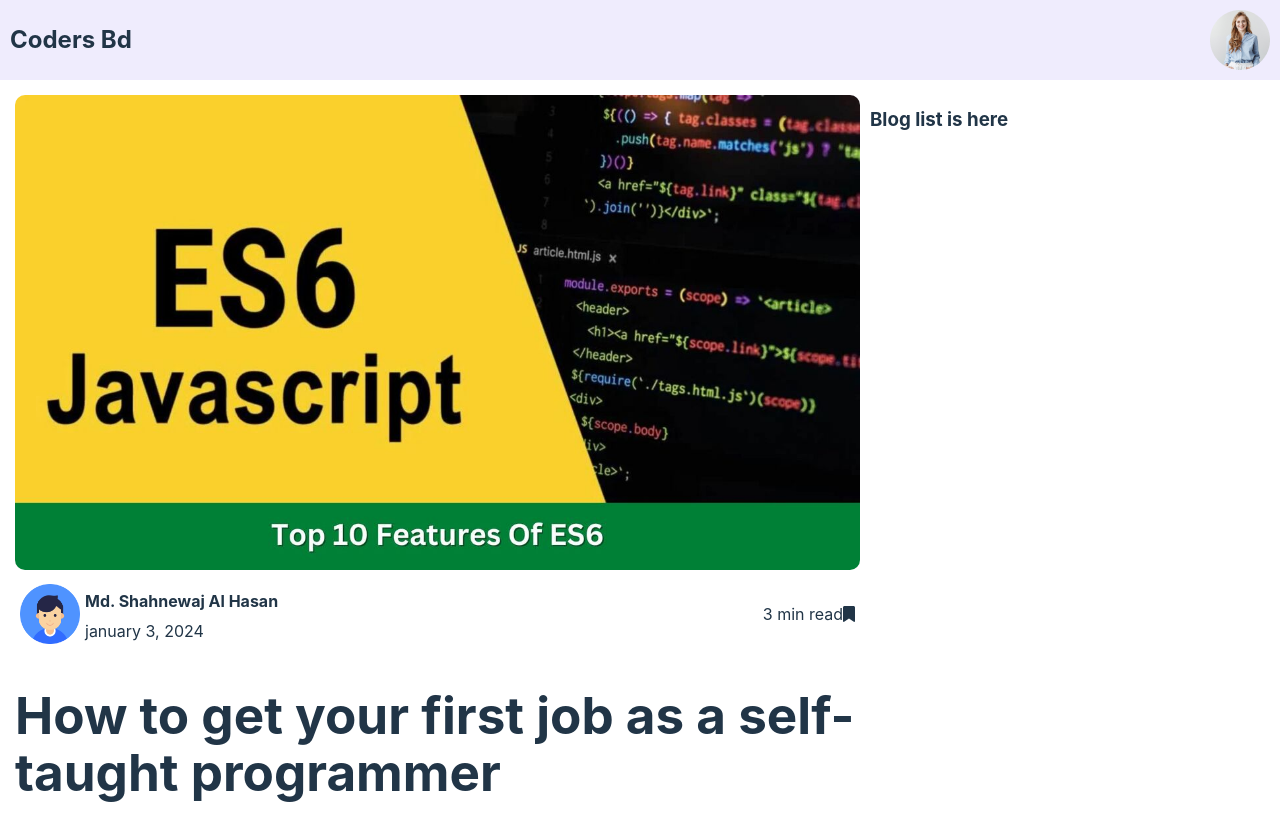
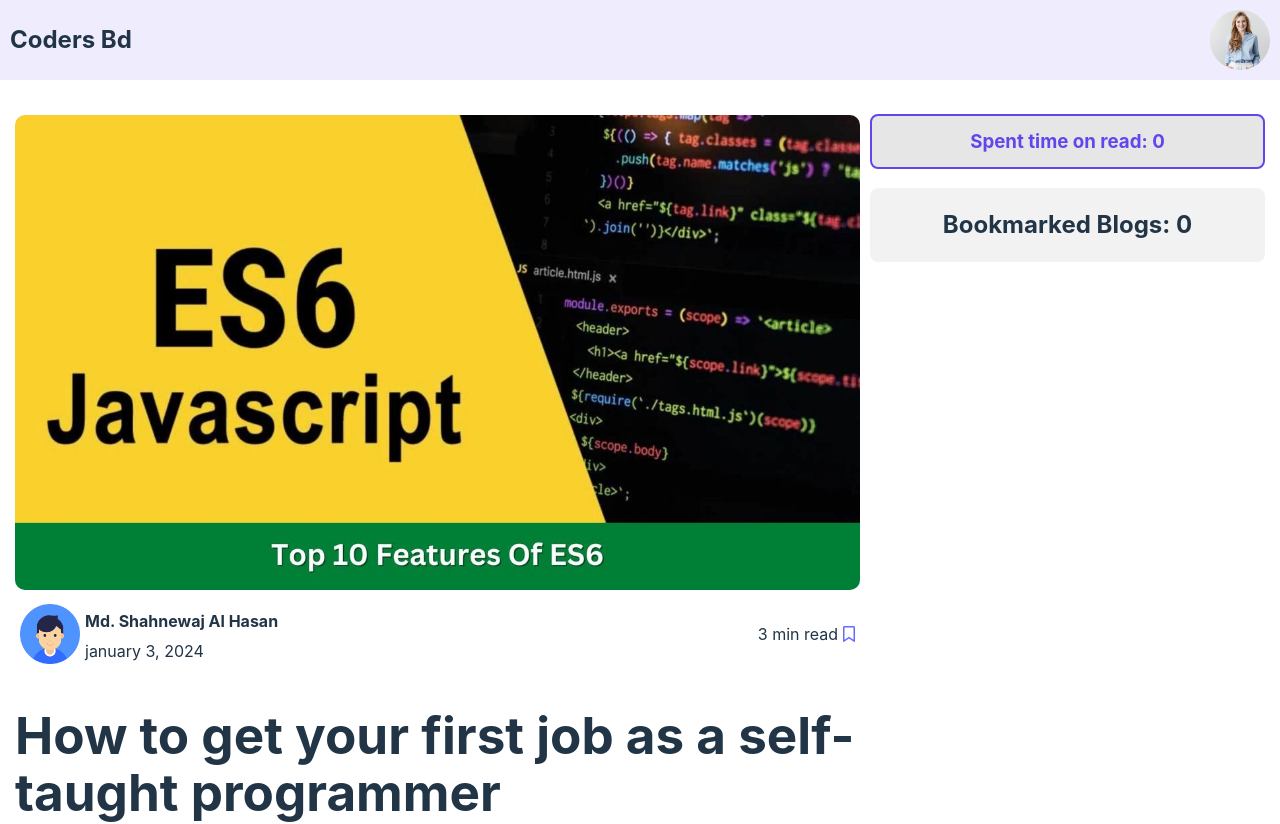
Before and after one commit to shahnewaj12008044/react-knowledge-cafe, a React (Vite) app in the folder react-knowledge-cafe/: page / in a window 1280 px wide. Shown: the top 824 px of the page. Built offline with nearby package versions, Linux system fonts and the light colour scheme.

Commit message:
blog title shown in right side

```diff
--- a/react-knowledge-cafe/src/Components/Blog/Blog.css
+++ b/react-knowledge-cafe/src/Components/Blog/Blog.css
@@ -18,3 +18,9 @@
     margin:5px;
     align-items: center;
 }
+.blog{
+    margin-top:20px;
+}
+ a{
+    text-decoration: underline solid blue 2px;
+ }
--- a/react-knowledge-cafe/src/Components/Blog/Blog.jsx
+++ b/react-knowledge-cafe/src/Components/Blog/Blog.jsx
@@ -1,13 +1,15 @@
 import React from "react";
 import "./Blog.css";
 import { FontAwesomeIcon } from '@fortawesome/react-fontawesome'
-import { faBookmark } from '@fortawesome/free-solid-svg-icons'
+import { faBookmark } from '@fortawesome/free-regular-svg-icons'
 
 
-const Blog = ({ blog }) => {
-  console.log(blog);
+const Blog = (props) => {
+  // console.log(props);
+  const { blog } = props;
+  const HandleaddToBookmarks = props.HandleaddToBookmarks;
   return (
-    <div>
+    <div className="blog">
       <img className="blog-image" src={blog.image} alt="" />
       <div className="blog-description">
         <div className="author">
@@ -18,11 +20,14 @@ const Blog = ({ blog }) => {
           </div>
         </div>
         <p>{blog.Read_time} min read
-        <FontAwesomeIcon icon={faBookmark} />
+        <a style={{marginLeft:"5px"}} ><FontAwesomeIcon
+        onClick={()=>HandleaddToBookmarks(blog)}
+        icon={faBookmark} /></a>
          </p>
       </div>
       <h1>How to get your first job as a self-taught programmer</h1>
-
+     <p>#{blog.hastags[0]} #{blog.hastags[1]}</p>
+     <a href="">Mark as Read</a>
     </div>
   );
 };
--- a/react-knowledge-cafe/src/Components/Blogs/Blogs.css
+++ b/react-knowledge-cafe/src/Components/Blogs/Blogs.css
@@ -4,3 +4,11 @@
    margin:15px;
    gap:10px;
 }
+.total-time{
+   background-color: rgba(17, 17, 17, 0.1);
+   padding:20px;
+   border-radius: 8px;
+   text-align: center;
+   color: rgba(96, 71, 236, 1);
+   border: 2px solid #6047EC;
+}
--- a/react-knowledge-cafe/src/Components/Blogs/Blogs.jsx
+++ b/react-knowledge-cafe/src/Components/Blogs/Blogs.jsx
@@ -1,10 +1,26 @@
 import React, { useEffect, useState } from 'react'
 import './Blogs.css'
 import Blog from '../Blog/Blog';
+import Bookmarks from '../Bookmarks/Bookmarks';
 
 
 const Blogs = () => {
+    //all hooks one for managing blogs and another for bookmarks
     const [blogs, setBlogs] = useState([]);
+    const [bookmarks, setBookmarks] = useState([]);
+
+
+    /*handle add to cart function : declared in parent(blogs) then passed to blog
+    through props to blog cause the info has to be shown in
+     bookmark which is not a child of blog*/
+    const HandleaddToBookmarks = (blog) =>{
+        const {id,Read_time,Blog_title } = blog;
+        //setting the three necessary info to bookmarks along with previous one
+        //as use state is immutable
+        const newBookmarks = [...bookmarks,{id,Read_time,Blog_title }];
+        setBookmarks(newBookmarks)
+    }
+    console.log(bookmarks)
     useEffect( ()=>{
         fetch('blog.json')
          .then(res => res.json())
@@ -12,16 +28,23 @@ const Blogs = () => {
 
     },[])
     // console.log(blogs)
+    let time = 0;
     return (
         <div className = "blogs-container">
             <div className = 'single-blog'>
                 {
-                    blogs.map( blog =><Blog key = {blog.id} blog = {blog}></Blog>)
+                    blogs.map( blog =><Blog
+                        key = {blog.id}
+                         HandleaddToBookmarks = {HandleaddToBookmarks}
+                          blog = {blog}></Blog>)
                 }
 
             </div>
             <div className='blogs-list'>
-                <h3>Blog list is here</h3>
+                <h3 className='total-time'>Spent time on read: {time}</h3>
+                <Bookmarks
+                bookmarks = { bookmarks}
+                ></Bookmarks>
             </div>
         </div>
     );
--- /dev/null
+++ b/react-knowledge-cafe/src/Components/Bookmarks/Bookmarks.css
@@ -0,0 +1,12 @@
+.bookmark{
+    background-color: rgba(17, 17, 17, 0.05);
+    text-align: center;
+    padding: 10px;
+    border-radius: 8px;
+}
+.bookmark-title{
+    background-color: white;
+    padding:20px;
+    border-radius: 8px;
+
+}
--- /dev/null
+++ b/react-knowledge-cafe/src/Components/Bookmarks/Bookmarks.jsx
@@ -0,0 +1,18 @@
+import React from 'react';
+import './Bookmarks.css'
+
+const Bookmarks = (props) => {
+    // console.log(props)
+    const{bookmarks} = props;
+    return (
+        <div className='bookmark'>
+            <h2>Bookmarked Blogs: {bookmarks.length}</h2>
+            {
+                bookmarks.map(bookmark =><h4 className='bookmark-title'
+                key = {bookmark.id} >{bookmark.Blog_title}</h4>)
+            }
+        </div>
+    );
+};
+
+export default Bookmarks;
--- a/react-knowledge-cafe/src/index.css
+++ b/react-knowledge-cafe/src/index.css
@@ -16,10 +16,9 @@
 a {
   font-weight: 500;
   color: #646cff;
-  text-decoration: inherit;
 }
 a:hover {
-  color: #535bf2;
+  color: #46fd98;
 }
 
 body {
@@ -58,7 +57,8 @@ button:focus-visible {
     background-color: #ffffff;
   }
   a:hover {
-    color: #747bff;
+    color: #1ac9f5;
+
   }
   button {
     background-color: #f9f9f9;
```
